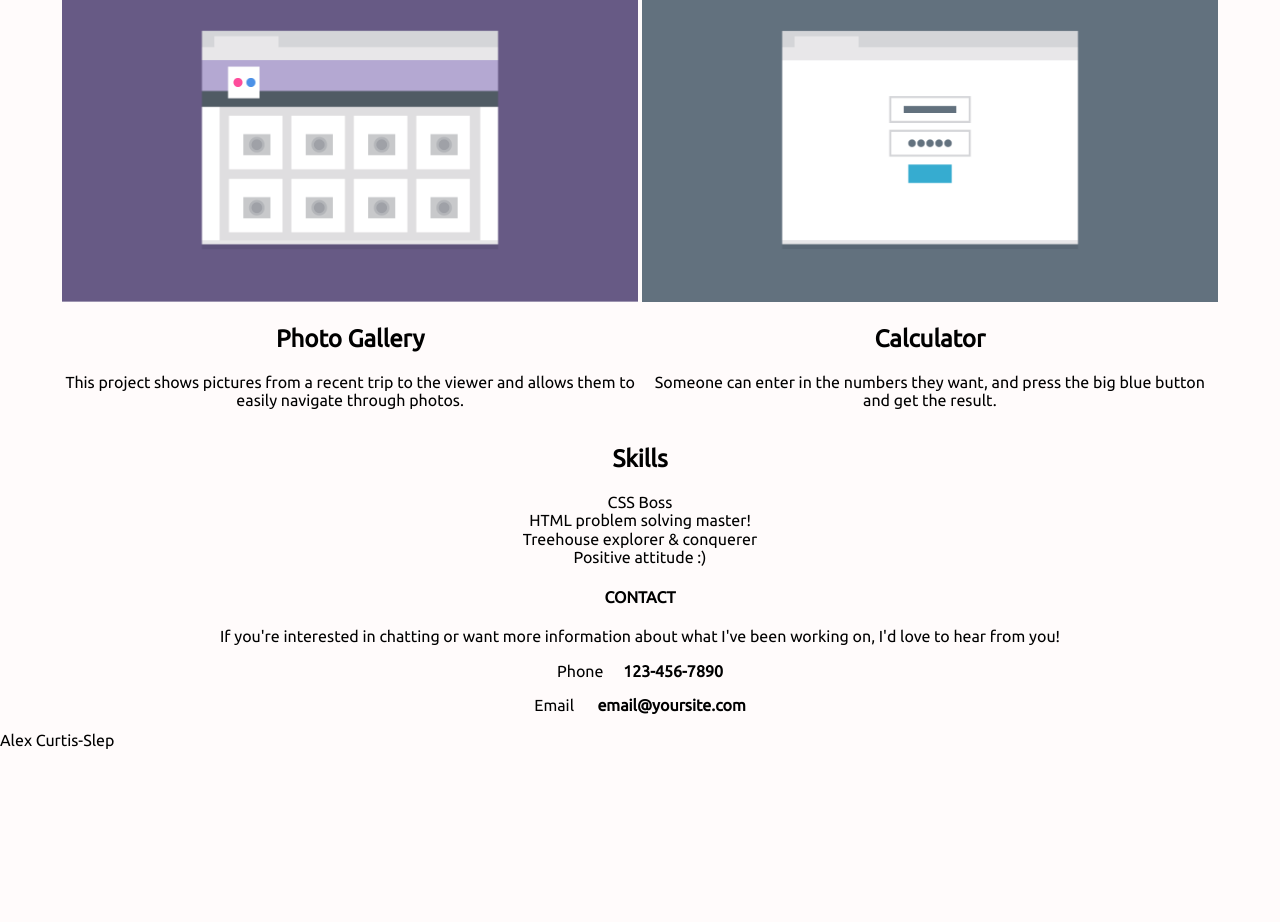
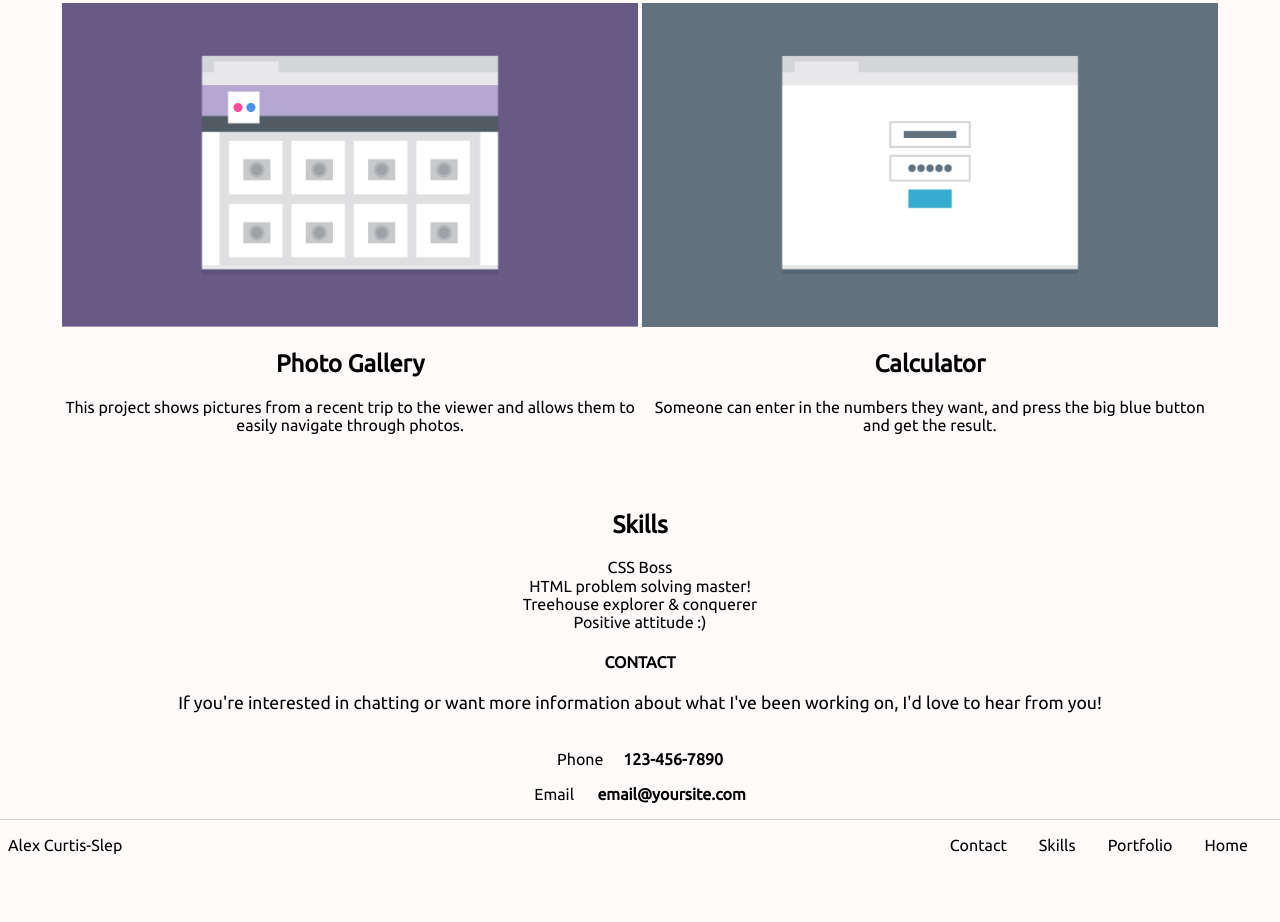
Before and after one commit to AlexVCS/Mobile-First-Responsive-Layout, a plain HTML site: page index.html in a window 1280 px wide. Shown: the part 1523-2445 px from the top of the page. Before the commit the page ends 2272 px from the top, so only its background shows below. Drawn offline with Linux system fonts and the light colour scheme.

Commit message:
Making more adjustments

```diff
--- a/css/styles.css
+++ b/css/styles.css
@@ -68,18 +68,30 @@ body {
 
 .back-up {
   float: right;
+  padding-right: 1em;
 }
 
-.back-up {
-  border-style: dashed;
+.border {
+  border-top: 1px solid lightgrey;
+}
+
+footer {
+  padding-top: 1em;
+  padding-bottom: 1em;
 }
 
 .myname {
   float: left;
+  padding-left: .5em;
+  padding-bottom: 2em;
 }
 
 ul {
   padding-left: 0;
+}
+
+.bottom-nav {
+  display: none;
 }
 
 
@@ -103,15 +115,15 @@ ul {
 
   .profile img {
     float: right;
-    width: 45%;
+    width: 48%;
     padding: 10px 10px 10px 10px;
   }
 
   .profile p {
     text-align: left;
     max-width: 50%;
-    padding-left: 30px;
-    padding-bottom: 100px;
+    font-size: 1.1em;
+    padding: 20px 0 50px 35px;
   }
 
   .main-Marketing,
@@ -124,14 +136,41 @@ ul {
     width: 45%;
   }
 
+.main-Calculator {
+  padding-bottom: 40px;
+}
+
+.contact {
+  padding: 0 45px 20px 45px;
+  text-align: center;
+  font-size: 1.1em;
+}
+
+  .back-up {
+    display: none;
+  }
+
+  .bottom-nav {
+    display: inline;
+    list-style-type: none;
+  }
+
+  .bottom-nav a {
+    text-decoration: none;
+    color: black;
+    float: right;
+    padding-right: 2em;
+  }
+
+  .myname,
+  .bottom-nav {
+    padding-bottom: 4em;
+  }
+
   .cf::after {
     content: "";
     display: table;
     clear: both;
-  }
-
-  .back-up {
-    display: none;
   }
 
 }
@@ -140,6 +179,8 @@ ul {
 
 @media (min-width: 1024px) {
 
+
+
   .back-up {
     display: none;
   }
--- a/index.html
+++ b/index.html
@@ -98,7 +98,7 @@
 <section id="contact">
 <h4 class="holla">Contact</h4>
 
-<p>If you're interested in chatting or want more information about what I've been working on, I'd love to hear from you!</p>
+<p class="contact">If you're interested in chatting or want more information about what I've been working on, I'd love to hear from you!</p>
 
 <p>Phone &emsp;<b>123-456-7890</b></p>
 <p class="email">Email <a href="mailto:email@yoursite.com"> &emsp; email@yoursite.com</a></p>
@@ -106,12 +106,20 @@
 </section>
 </main>
 
-<footer>
+<footer class="border">
 
 <div class="myname">Alex Curtis-Slep</div>
 
 <nav>
 <a href="#top" class="back-up">Back to Top</a>
+
+<ul class="bottom-nav cf">
+  <li><a href="#">Home</a></li>
+  <li><a href="#portfolio">Portfolio</a></li>
+  <li><a href="#skills">Skills</a></li>
+  <li><a href="#contact">Contact</a></li>
+</ul>
+
 </nav>
 </footer>
 
```
